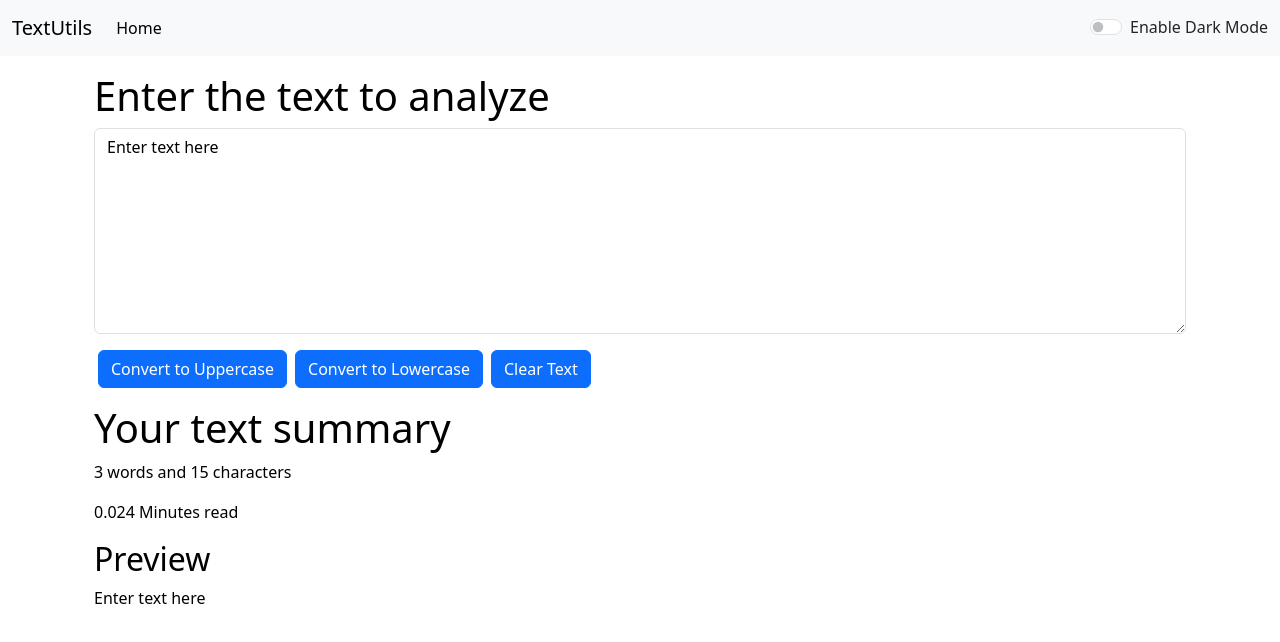
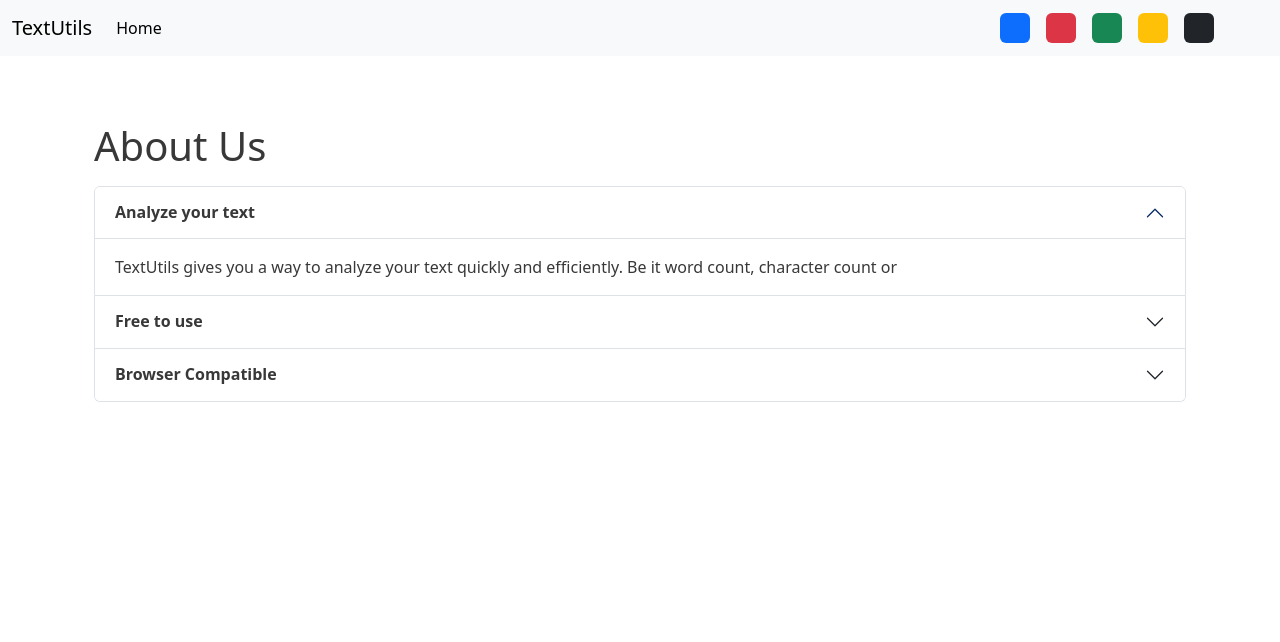
Before and after one commit to imanjila/CapitalizeTheWord, a React (Create React App) app in the folder textutils/: page /about in a window 1280 px wide. Shown: the top 642 px of the page. Built offline with nearby package versions, Linux system fonts and the light colour scheme.

Commit message:
Added toggle buttons

```diff
--- a/textutils/src/App.js
+++ b/textutils/src/App.js
@@ -1,30 +1,71 @@
 import { useState } from "react";
 import "./App.css";
-// import About from "./components/About";
+import About from "./components/About";
 import Navbar from "./components/Navbar";
 import TextForm from "./components/TextForm";
+import Alert from "./components/Alert";
+import { BrowserRouter as Router, Routes, Route } from "react-router-dom";
+
+function App() {
+  const [mode, setMode] = useState("light");
+  const [alert, setAlert] = useState(null);
+
+  const showAlert = (message, type) => {
+    setAlert({ msg: message, type: type });
+    setTimeout(() => {
+      setAlert(null);
+    }, 1200);
+  };
 
 
-function App() {
- const [mode, setMode] = useState('light');// dark mode enable xa ki nai
+  const removeBodyClasses = () =>{
+    document.body.classList.remove('bg-light')
+    document.body.classList.remove('bg-dark')
+    document.body.classList.remove('bg-warning')
+    document.body.classList.remove('bg-danger')
+    document.body.classList.remove('bg-success')
+    document.body.classList.remove('bg-primary')
+  }
+  const toggleMode = (cls) => {
+    removeBodyClasses();
+    console.log(cls)
+    document.body.classList.add('bg-'+cls)
+    if (mode === "light") {
+      setMode("dark");
+      document.body.style.backgroundColor = "grey";
+      showAlert("Dark mode has been enabled", "success");
+      // document.title = "TextUtils - Dark Mode";
+    } else {
+      setMode("light");
+      document.body.style.backgroundColor = "white";
+      showAlert("Light mode has been enabled", "success");
+      // document.title = "TextUtils - Light Mode";
+    }
+  };
 
- const toggleMode = () =>{
-  if(mode === 'light'){
-  setMode ('dark');
-  document.body.style.backgroundColor = 'grey';
- } else {
-  setMode ('light');
-   document.body.style.backgroundColor = 'white';
- }
-}
   return (
     <>
-      {/* <Navbar title="TextUtils" aboutText="About TextUtils" /> */}
-      <Navbar title="TextUtils" mode = {mode} toggleMode = {toggleMode} />
-      <div className="container my-3">
-        <TextForm heading = "Enter the text to analyze" mode = {mode}/>
-        {/* <About /> */}
-      </div>
+      <Router>
+  <Navbar title="TextUtils" mode={mode} toggleMode={toggleMode} />
+  <Alert alert={alert} />
+  <div className="container my-3">
+    <Routes>
+      <Route exact path="/about" element={<About mode = {mode}/>} />
+      <Route
+        exact
+        path="/"
+        element={
+          <TextForm
+            showAlert={showAlert}
+            heading=" Try TextUtils - Word counter, Character Counter"
+            mode={mode}
+          />
+        }
+      />
+    </Routes>
+  </div>
+</Router>
+
     </>
   );
 }
--- a/textutils/src/components/About.js
+++ b/textutils/src/components/About.js
@@ -1,77 +1,70 @@
-import React, { useState } from 'react'
+import React from 'react'
 
-export default function About() {
+export default function About(props) {
 
 
-    const  [myStyle, setMyStyle] = useState({
+    // const  [myStyle, setMyStyle] = useState({
 
-          color: 'black',
-        backgroundColor: 'white'
-    })
+    //       color: 'black',
+    //     backgroundColor: 'white'
+    // })
 
-    const [btnText, setBtnText] = useState("Enable Dark Mode")
 
-    const toggleStyle = () => {
-       if( myStyle.color === 'black'){
-        setMyStyle ({
-            color: 'white',
-            backgroundColor: 'black',
-             border: '1px solid white'
-        })
-        setBtnText('Enable Light Mode')
-       } else {
-           setMyStyle ({
-            color: 'black',
-            backgroundColor: 'white'
-           })
-        setBtnText('Enable Dark Mode')
-       }
+    let myStyle = {
+        color: props.mode === 'dark' ? 'white': '#383838ff',
+        backgroundColor: props.mode === 'dark' ? '#383838ff': 'white',
+        borderColor: props.mode === 'dark' ? 'white': '#383838ff',
     }
 
   return (
-    <div className = ' container' style = {myStyle}>
+    <div className = ' container' style = {{color: props.mode === 'dark' ? 'white': '#383838ff'}}>
         <h1 className='my-3'>About Us</h1>
       <div className="accordion" id="accordionExample">
   <div className="accordion-item">
     <h2 className="accordion-header">
       <button className="accordion-button" type="button"  style = {myStyle} data-bs-toggle="collapse" data-bs-target="#collapseOne" aria-expanded="true" aria-controls="collapseOne">
-        Accordion Item #1
+        <strong>Analyze your text</strong>
       </button>
     </h2>
     <div id="collapseOne" class="accordion-collapse collapse show" data-bs-parent="#accordionExample">
       <div className="accordion-body" style = {myStyle}>
-        <strong>This is the first item’s accordion body.</strong> It is shown by default, until the collapse plugin adds the appropriate classes that we use to style each element. These classes control the overall appearance, as well as the showing and hiding via CSS transitions. You can modify any of this with custom CSS or overriding our default variables. It’s also worth noting that just about any HTML can go within the <code>.accordion-body</code>, though the transition does limit overflow.
+       TextUtils gives you a way to analyze your text quickly and efficiently. Be it word count,
+       character count or
       </div>
     </div>
   </div>
   <div class="accordion-item">
     <h2 class="accordion-header">
       <button className="accordion-button collapsed"  style = {myStyle} type="button" data-bs-toggle="collapse" data-bs-target="#collapseTwo" aria-expanded="false" aria-controls="collapseTwo">
-        Accordion Item #2
+       <strong>Free to use</strong>
       </button>
     </h2>
     <div id="collapseTwo" className="accordion-collapse collapse" data-bs-parent="#accordionExample">
       <div className="accordion-body"  style = {myStyle}>
-        <strong>This is the second item’s accordion body.</strong> It is hidden by default, until the collapse plugin adds the appropriate classes that we use to style each element. These classes control the overall appearance, as well as the showing and hiding via CSS transitions. You can modify any of this with custom CSS or overriding our default variables. It’s also worth noting that just about any HTML can go within the <code>.accordion-body</code>, though the transition does limit overflow.
+      TextUtils is a free character counter tool that provides instant character count & word count
+       statistics for a given text. TextUtils reports the number of words and characters. Thus it is suitable for writing
+       text with word/ character limit.
       </div>
     </div>
   </div>
   <div class="accordion-item">
     <h2 class="accordion-header">
       <button className="accordion-button collapsed" style = {myStyle} type="button" data-bs-toggle="collapse" data-bs-target="#collapseThree" aria-expanded="false" aria-controls="collapseThree">
-        Accordion Item #3
+        <strong>Browser Compatible</strong>
       </button>
     </h2>
     <div id="collapseThree" class="accordion-collapse collapse" data-bs-parent="#accordionExample">
       <div class="accordion-body"  style = {myStyle}>
-        <strong>This is the third item’s accordion body.</strong> It is hidden by default, until the collapse plugin adds the appropriate classes that we use to style each element. These classes control the overall appearance, as well as the showing and hiding via CSS transitions. You can modify any of this with custom CSS or overriding our default variables. It’s also worth noting that just about any HTML can go within the <code>.accordion-body</code>, though the transition does limit overflow.
+        This word counter software works in any web browsers such as Chrome, Firefox, Internet Explorer,
+         Safari, Opera. It suits to count characters in facebook, blog , books, excel document, pdf
+         document, essays, etc.
       </div>
     </div>
   </div>
 </div>
-<div className="container">
+{/* <div className="container">
 <button onClick = {toggleStyle} type ='button' className = 'btn btn-primary my-3'>{btnText}</button>
-</div>
+</div> */}
     </div>
   )
 }
--- /dev/null
+++ b/textutils/src/components/Alert.js
@@ -0,0 +1,17 @@
+import React from 'react'
+
+function Alert(props) {
+    const capitalize = (word) => {
+        const lower = word.toLowerCase();
+        return lower.charAt(0).toUpperCase() + lower.slice(1);
+    }
+  return (
+    <div style = {{height:'50px'}}>
+   { props.alert && <div className={`alert alert-${props.alert.type}warning alert-dismissible fade show`} role="alert">
+       <strong>{capitalize(props.alert.type)} </strong>: {props.alert.msg}
+    </div>}
+    </div>
+  )
+}
+
+export default Alert
--- a/textutils/src/components/Navbar.js
+++ b/textutils/src/components/Navbar.js
@@ -1,28 +1,36 @@
 import React from 'react'
 import PropTypes from 'prop-types'
+import {Link} from 'react-router-dom';
 
 
 export default function Navbar(props) {
   return (
     <nav className={`navbar navbar-expand-lg navbar-${props.mode} bg-${props.mode}`}>
   <div className="container-fluid">
-    <a className="navbar-brand" href = "/">{props.title}</a>
+    <a className="navbar-brand" href = "#">{props.title}</a>
     <button className="navbar-toggler" type="button" data-bs-toggle="collapse" data-bs-target="#navbarSupportedContent" aria-controls="navbarSupportedContent" aria-expanded="false" aria-label="Toggle navigation">
       <span className="navbar-toggler-icon"></span>
     </button>
     <div className="collapse navbar-collapse" id="navbarSupportedContent">
       <ul className="navbar-nav me-auto mb-2 mb-lg-0">
         <li className="nav-item">
+          <Link className="nav-link active" aria-current="page" to = "/">Home</Link>
+        </li>
+        {/* <li className="nav-item">
           <a className="nav-link active" aria-current="page" href = "/">Home</a>
-        </li>
+        </li> */}
         <li className="nav-item">
-          <a className="nav-link" href = "/">{props.aboutText}</a>
+          <Link className="nav-link" to = "/about">{props.aboutText}</Link>
         </li>
       </ul>
-          <div className={`form-check form-switch text-${props.mode === 'light' ? 'dark' : 'light'}`}>
-      <input className="form-check-input" onClick={props.toggleMode} type="checkbox" role="switch" id="switchCheckDefault"/>
-      <label className="form-check-label" htmlFor="switchCheckDefault">Enable Dark Mode</label>
-    </div>
+      <div className="d-flex">
+        <div className="bg-primary rounded mx-2" onClick = {() => {props.toggleMode('primary')}}style = {{height: '30px', width: '30px', cursor: 'pointer'}}></div>
+        <div className="bg-danger rounded mx-2" onClick = {() => {props.toggleMode('danger')}}style = {{height: '30px', width: '30px', cursor: 'pointer'}}></div>
+        <div className="bg-success rounded mx-2" onClick = {() => {props.toggleMode('success')}}style = {{height: '30px', width: '30px', cursor: 'pointer'}}></div>
+        <div className="bg-warning rounded mx-2" onClick = {() => {props.toggleMode('warning')}}style = {{height: '30px', width: '30px', cursor: 'pointer'}}></div>
+        <div className="bg-dark rounded mx-2" onClick = {() => {props.toggleMode('dark')}}style = {{height: '30px', width: '30px', cursor: 'pointer'}}></div>
+        <div className="bg-light rounded mx-2" onClick = {() => {props.toggleMode('light')}}style = {{height: '30px', width: '30px', cursor: 'pointer'}}></div>
+      </div>
 
     </div>
   </div>
@@ -37,5 +45,5 @@ Navbar.propTypes = {
 
 Navbar.defaultProps = {
     title: 'Set title here',
-    aboutText : 'About text here'
+    aboutText : 'About'
 };
--- a/textutils/src/components/TextForm.js
+++ b/textutils/src/components/TextForm.js
@@ -1,15 +1,18 @@
 import React, {useState} from "react";
 
 export default function TextForm(props) {
+
     const handleUpClick = () =>{
       //  console.log("UpperCase was clicked!" + text);
         let newText = text.toUpperCase();
         setText(newText)
+        props.showAlert("Converted to uppercase!", "success");
     }
     const handleLowClick = () =>{
       //  console.log("UpperCase was clicked!" + text);
         let newText = text.toLowerCase();
         setText(newText)
+          props.showAlert("Converted to lowercase!", "success")
     }
     const handleOnChange = (event ) => {
         console.log('On Change')
@@ -18,6 +21,7 @@ export default function TextForm(props) {
     const handleClearClick = (event ) => {
       let  newText = ' ';
         setText(newText);
+          props.showAlert("Cleared the text!", "success")
     }
 
     const [text, setText] = useState('Enter text here');
@@ -26,20 +30,20 @@ export default function TextForm(props) {
   return (
     <>
     <div className="container" style = {{color: props.mode === 'dark' ? 'white' : 'black'}}>
-        <h1>{props.heading}</h1>
+        <h1 className= 'mb-2'>{props.heading}</h1>
       <div className="mb-3">
         <textarea className="form-control"  value ={text} onChange={handleOnChange} style = {{backgroundColor : props.mode === 'dark' ? 'grey' : 'white', color: props.mode === 'dark' ? 'white' : 'black'}} id="myBox" rows="8" ></textarea>
       </div>
-      <button className="btn btn-primary mx-1" onClick={handleUpClick}>Convert to Uppercase</button>
-      <button className="btn btn-primary mx-1" onClick={handleLowClick}>Convert to Lowercase</button>
-      <button className="btn btn-primary mx-1" onClick={handleClearClick}>Clear Text</button>
+      <button disabled = {text.length === 0} className="btn btn-primary mx-1 my-1" onClick={handleUpClick}>Convert to Uppercase</button>
+      <button disabled = {text.length === 0}className="btn btn-primary mx-1 my-1" onClick={handleLowClick}>Convert to Lowercase</button>
+      <button disabled = {text.length === 0}className="btn btn-primary mx-1 my-1" onClick={handleClearClick}>Clear Text</button>
     </div>
     <div className="container my-3" style = {{color: props.mode === 'dark' ? 'white' : 'black'}}>
-      <h1>Your text summary</h1>
-      <p>{text.split(" ").length} words and {text.length} characters</p>
-      <p>{0.008 * text.split(" ").length} Minutes read</p>
+      <h2>Your text summary</h2>
+      <p>{text.split(" ").filter((element)=> {return element.length !==0}).length} words and {text.length} characters</p>
+      <p>{0.008 * text.split(" ").filter((element)=> {return element.length !==0}).length} Minutes read</p>
       <h2>Preview</h2>
-      <p>{text.length > 0 ? text : "Enter something in the textbox above to preview it here"}</p>
+      <p>{text.length > 0 ? text : "Nothing to preview"}</p>
       </div>
     </>
   );
```
